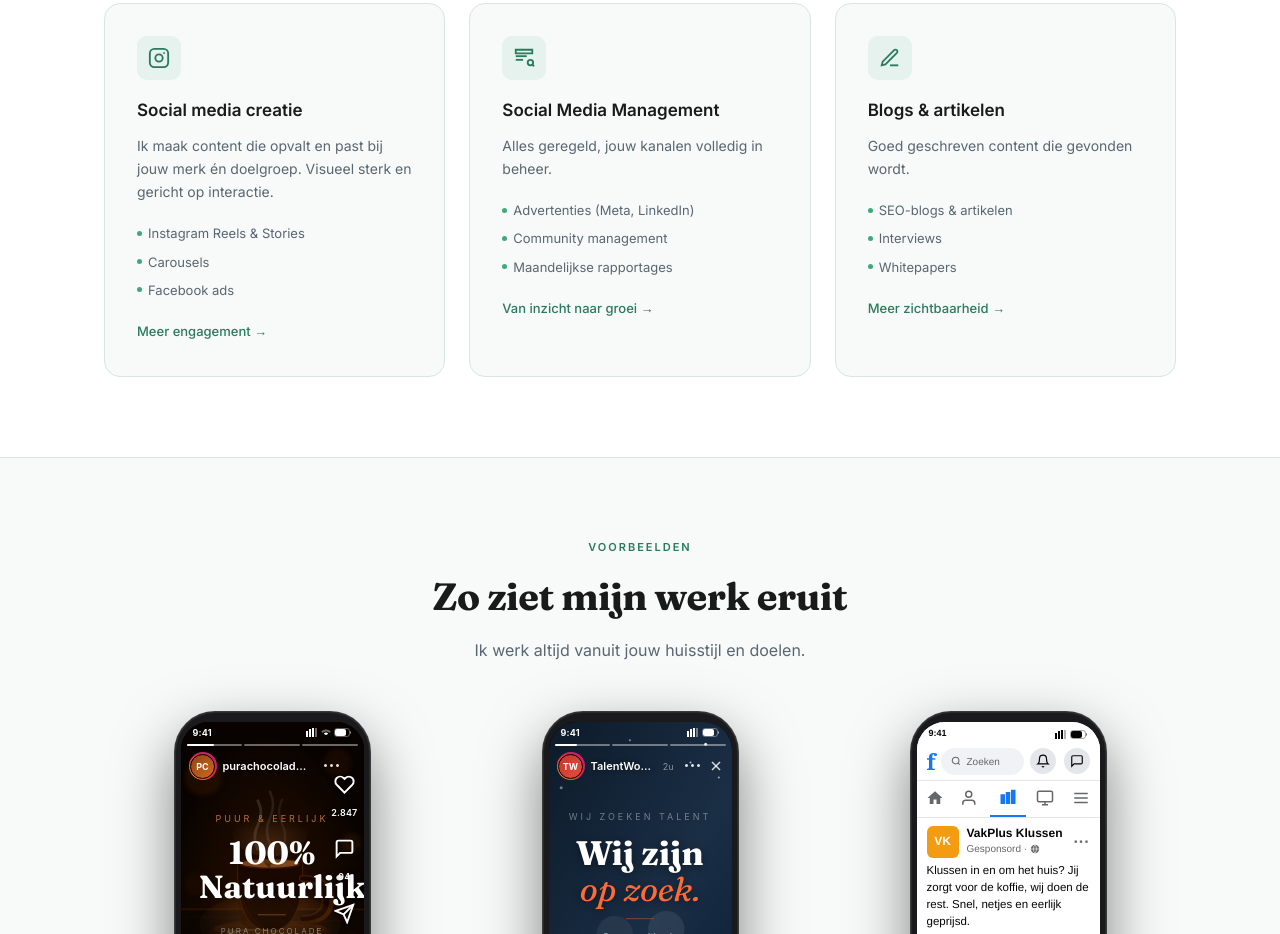
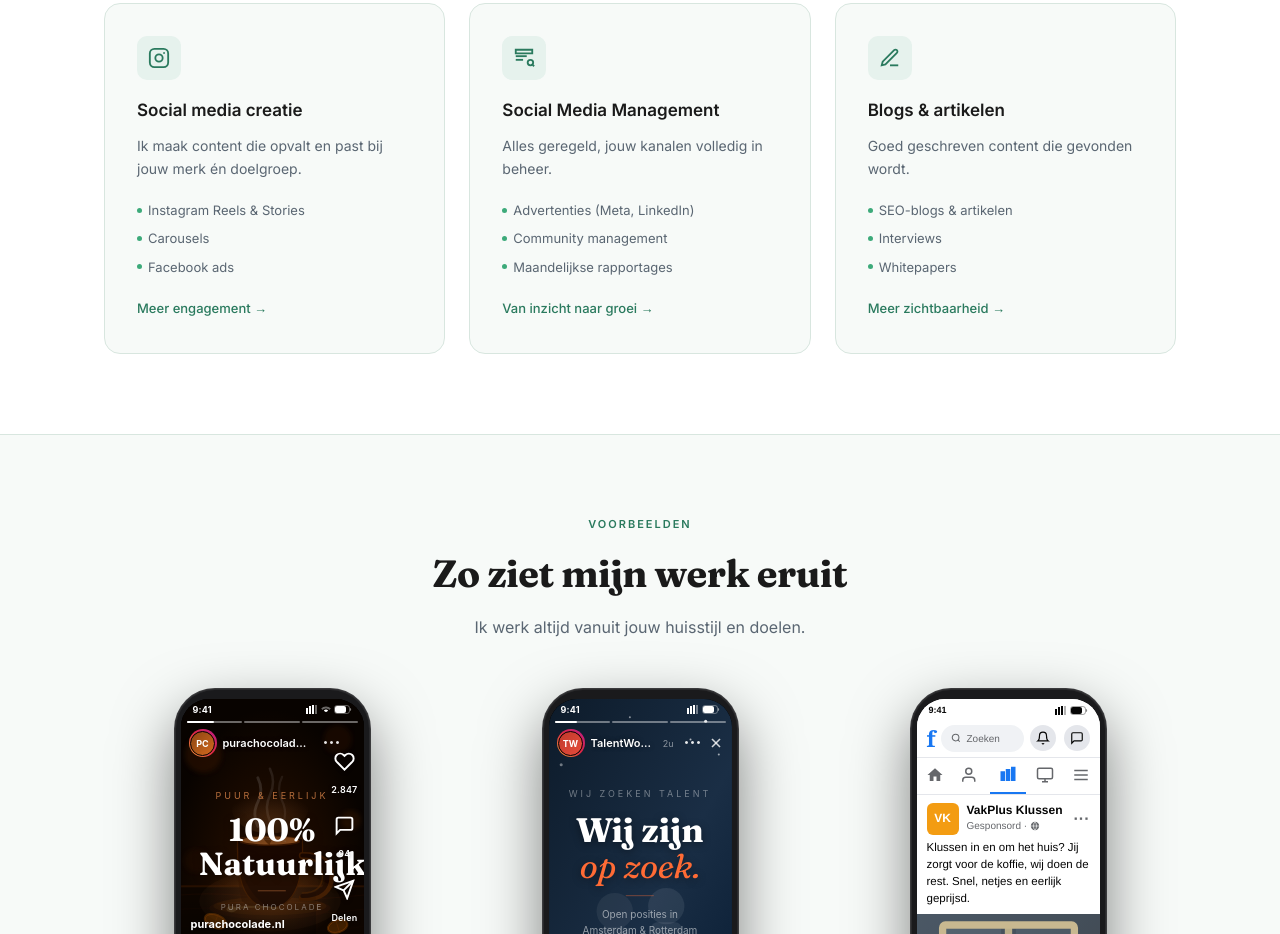
Before and after one commit to stefvandalen/stefvandalen.github.io, a plain HTML site: page index.html in a window 1280 px wide. Shown: the part 973-1907 px from the top of the page. Drawn offline with Linux system fonts and the light colour scheme.

Commit message:
Update index.html

```diff
--- a/index.html
+++ b/index.html
@@ -756,7 +756,7 @@
         </svg>
       </div>
       <h3>Social media creatie</h3>
-      <p>Ik maak content die opvalt en past bij jouw merk én doelgroep. Visueel sterk en gericht op interactie.</p>
+      <p>Ik maak content die opvalt en past bij jouw merk én doelgroep.</p>
       <ul class="dienst-items">
         <li>Instagram Reels &amp; Stories</li>
         <li>Carousels</li>
```
